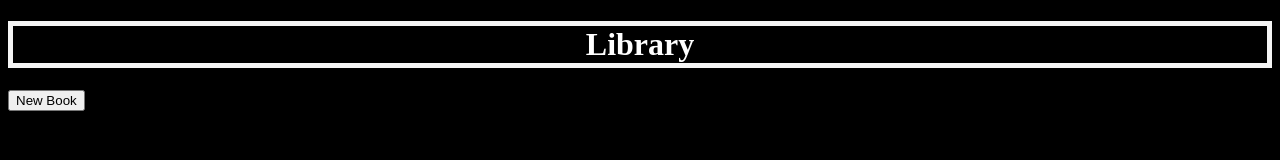
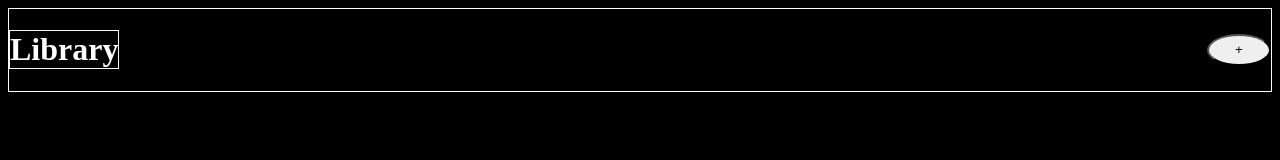
Before and after one commit to 01zulfi/library, a plain HTML site: page index.html in a window 1280 px wide. Drawn offline with Linux system fonts and the light colour scheme.

Commit message:
Started basic styling

```diff
--- a/index.html
+++ b/index.html
@@ -8,8 +8,11 @@
     </head>
 
     <body>
-        <h1>Library</h1>
-        <button class="newBook">New Book</button>
+        <div class="top">
+            <h1>Library</h1>
+            <button class="newBook">+</button>
+        </div>
+
         <div class="bookDiv"></div>
         <div class="form" hidden>
             <form>
--- a/style.css
+++ b/style.css
@@ -3,13 +3,28 @@ body {
     color: white;
 }
 
+div.top {
+    border: 1px solid white;
+    display: flex;
+    justify-content: space-between;
+    align-items: center;
+}
+
 h1 {
-    text-align: center;
-    border: 5px solid whitesmoke;
+    border: 1px solid whitesmoke;
 }
+
+.newBook {
+    width: 5vw;
+    height: 4vh;
+    border-radius: 50%;
+
+}
+
 
 .bookDiv {
     display: flex;
+    flex-wrap: wrap;
 }
 
 .bookCard {
```
